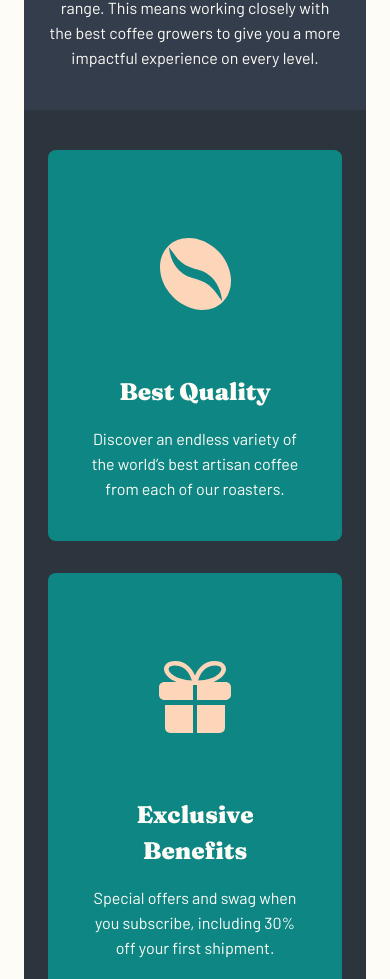
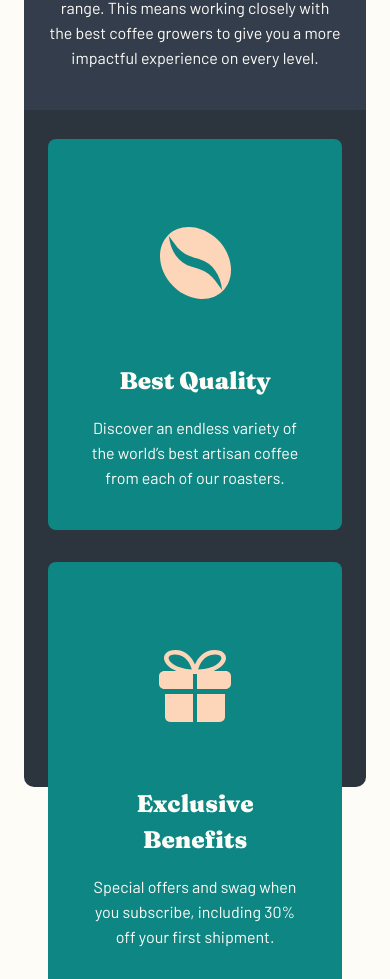
Before and after one commit to kebin20/coffee-roasters-website, a React (Vite) app: page / in a window 390 px wide. Shown: the part 2252-3231 px from the top of the page. Built offline with nearby package versions, Linux system fonts and the light colour scheme.

Commit message:
fix: issue with height problems for the why choose us container. Will see howit turns out in desktop and tablet modes

```diff
--- a/src/Pages/Home.jsx
+++ b/src/Pages/Home.jsx
@@ -80,14 +80,16 @@ export default function Home() {
         </section>
 
         <section className={styles.whyUs}>
+          <div className={styles.whyUsBgContainer}>
             <div className={styles.whyUsContainer}>
               <h1 className={styles.whyUsTitle}>Why choose us?</h1>
               <p>
-              A large part of our role is choosing which particular coffees will
-              be featured in our range. This means working closely with the best
-              coffee growers to give you a more impactful experience on every
-              level.
+                A large part of our role is choosing which particular coffees
+                will be featured in our range. This means working closely with
+                the best coffee growers to give you a more impactful experience
+                on every level.
               </p>
+            </div>
           </div>
           <div className={styles.whyUsFeaturesContainer}>
               <div className={styles.featuresItem}>
@@ -122,8 +124,8 @@ export default function Home() {
                 />
                 <h2>Free Shipping</h2>
                 <p>
-                We cover the cost and coffee is delivered fast. Peak freshness:
-                guaranteed.
+                  We cover the cost and coffee is delivered fast. Peak
+                  freshness: guaranteed.
                 </p>
               </div>
             </div>
--- a/src/Pages/Home.module.css
+++ b/src/Pages/Home.module.css
@@ -59,11 +59,16 @@
 /* Why Choose Us? Section*/
 
 .whyUs {
-  background-color: #2c343e;
+  position: relative;
   color: var(--lightCream);
   margin: 1.5em;
+  height: 190vh;
+}
+
+.whyUsBgContainer {
+  background-color: #2c343e;
   border-radius: 10px;
-  height: 100em;
+  height: 60%;
 }
 
 .whyUsTitle {
@@ -81,6 +86,8 @@
 
 .whyUsFeaturesContainer {
   display: flex;
+  position: absolute;
+  bottom: 39em;
   height: 40%;
   flex-direction: column;
   gap: 2em;
```
Lines whose indentation alone changed are shown as unchanged.
